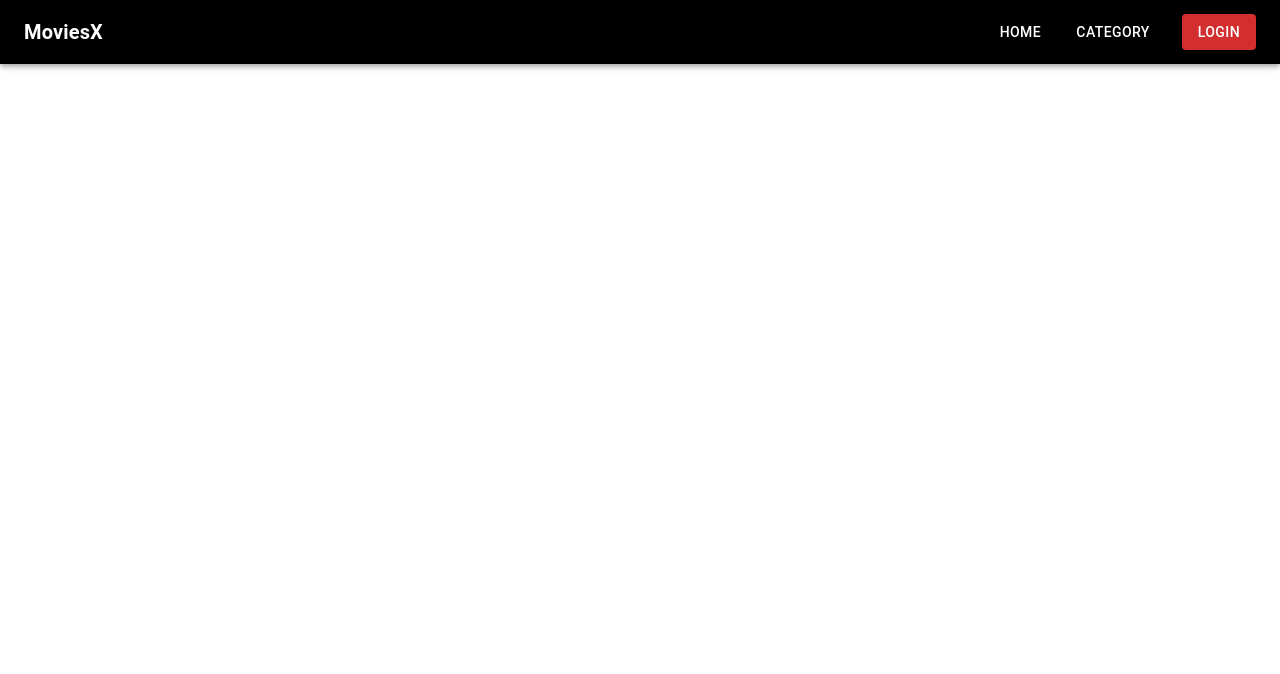
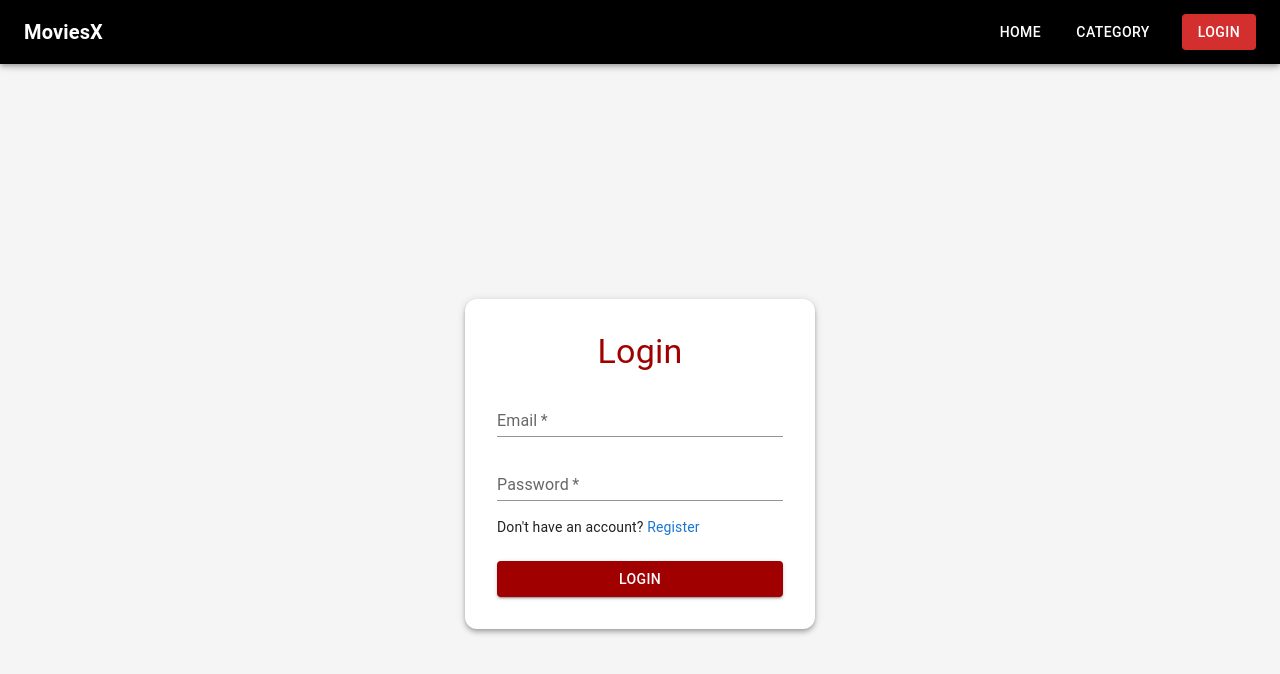
Before and after one commit to harshk48/MoviesX, a React (Vite) app: page /wishlist in a window 1280 px wide. Shown: the top 674 px of the page. Built offline with nearby package versions, Linux system fonts and the light colour scheme.

Commit message:
fix wishlist issue

```diff
--- a/src/App.css
+++ b/src/App.css
@@ -456,7 +456,6 @@ Button:focus {
   align-items: center;
   margin: auto;
   text-align: center;
-
   justify-content: center;
   margin-top: 25px;
   box-shadow: rgba(149, 157, 165, 0.2);
--- a/src/App.jsx
+++ b/src/App.jsx
@@ -24,7 +24,7 @@ function App() {
           <Route path="/category" element={<Category />} />
           <Route path="/details" element={<Details />} />
           <Route path="/Login" element={<Login />} />
-          {user ? <Route path="/wishlist" element={<WishList />} /> : null}
+          {user ? <Route path="/wishlist" element={<WishList />} /> : <Route path="/wishlist" element={<Login />} />}
           <Route path="/register" element={<Register />} />
         </Routes>
       </div>
--- a/src/backend/users.json
+++ b/src/backend/users.json
@@ -10,5 +10,9 @@
   {
     "username": "ysh@gmail.com",
     "password": "ysh"
+  },
+  {
+    "username": "kv@Gmail.com",
+    "password": "kv"
   }
 ]
--- a/src/wishlist.jsx
+++ b/src/wishlist.jsx
@@ -40,7 +40,7 @@ const WishList = () => {
       </Typography>
 
       {/* Empty State */}
-      {storedwishlist.length === 0 ? (
+      {storedwishlist?.length === 0 ? (
         <Typography
           variant="h6"
           align="center"
@@ -51,7 +51,7 @@ const WishList = () => {
         </Typography>
       ) : (
         <Grid container spacing={3} sx={{  display:"flex" , justifyContent:"center" , flexWrap:"wrap" }}>
-          {storedwishlist.map((movie, index) => (
+          {storedwishlist?.map((movie, index) => (
             <Grid  key={index}>
               <Card sx={{ maxWidth: 310, m: 2 }} >
                 {/* Poster */}
```
